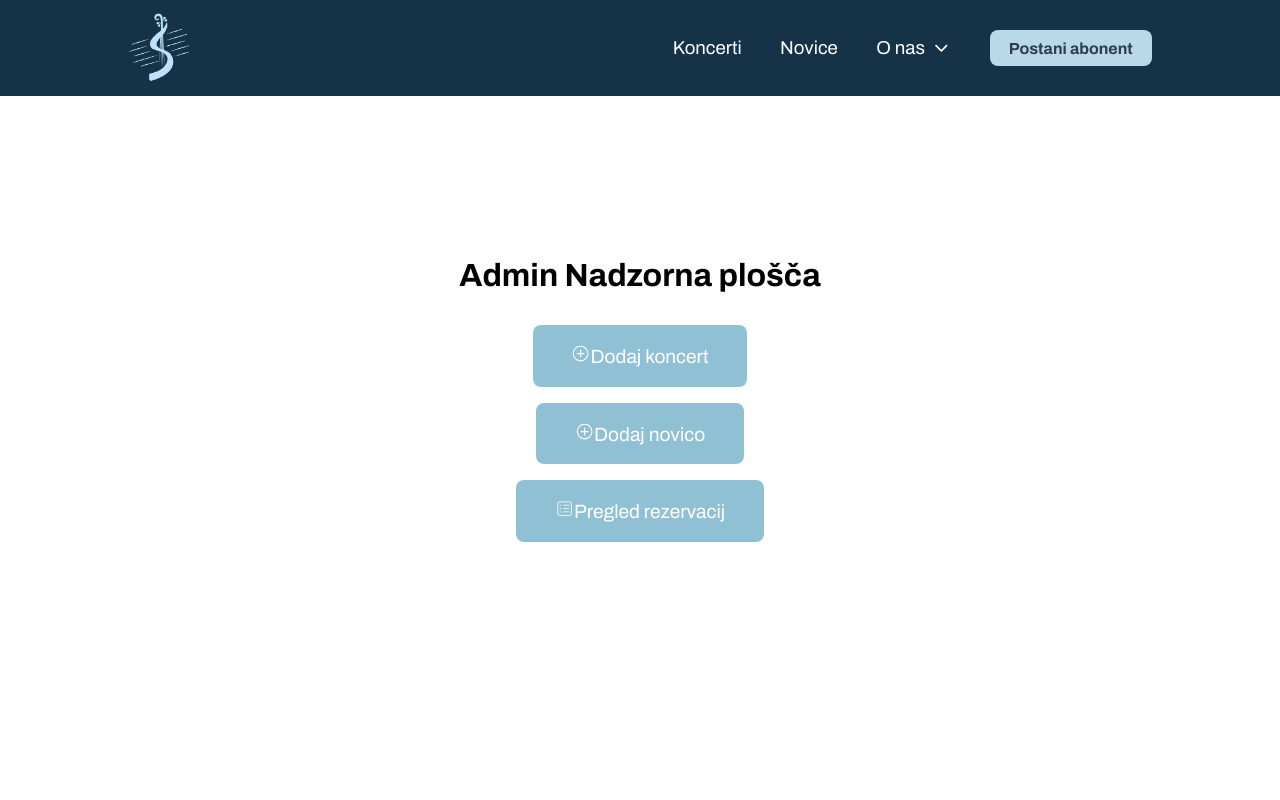
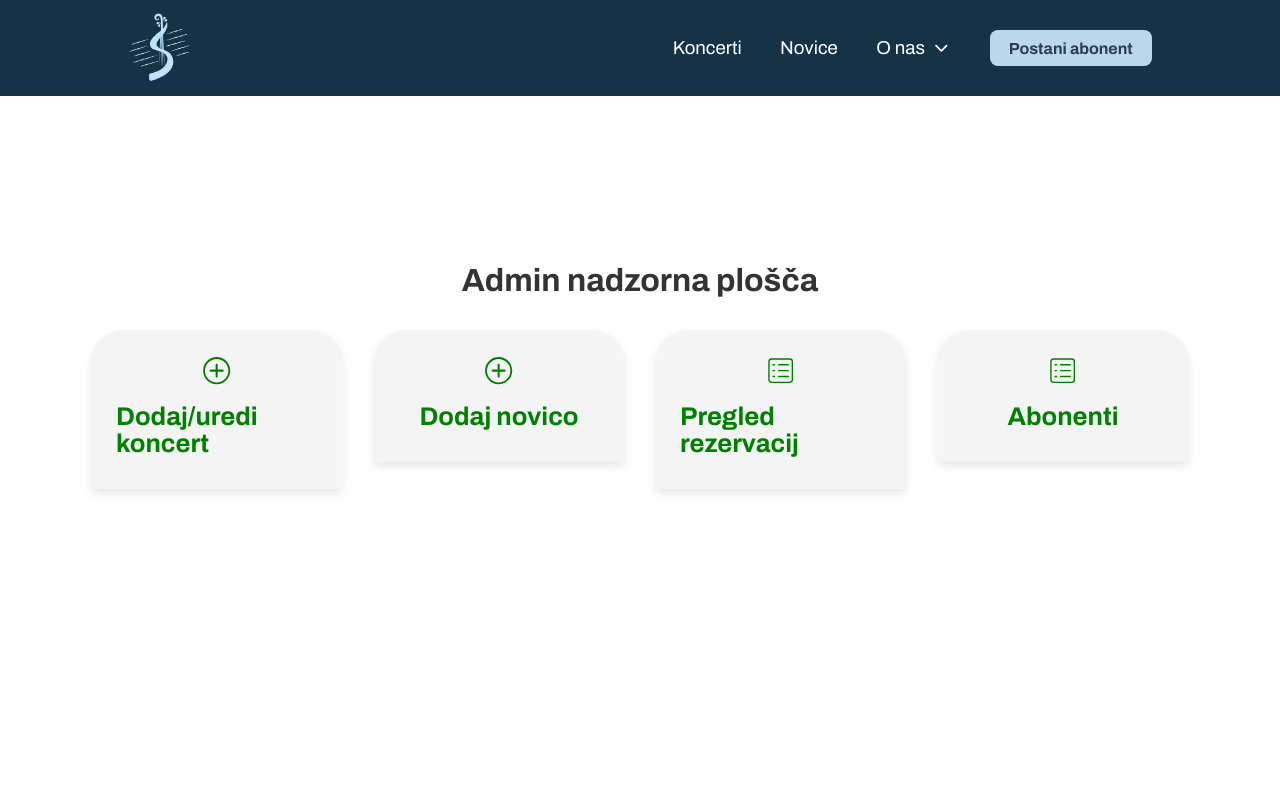
Before and after one commit to xDavdx/sma-frontend, a React (Create React App) app: page /admin-dodajaj in a window 1280 px wide. Shown: the top 800 px of the page. Built offline with nearby package versions, Linux system fonts and the light colour scheme.

Commit message:
dodan pregled abonentov

```diff
--- a/src/App.css
+++ b/src/App.css
@@ -1688,6 +1688,13 @@ img {
   transition: transform 0.2s ease;
 }
 
+.razlozeni-cikli-wrapper a {
+  color: green;
+}
+.ikone-admin-dodajanje {
+  font-size: 25pt !important;
+}
+
 .razlozeni-cikli-kartica img {
   width: 140px;
   margin-bottom: 1rem;
--- a/src/App.js
+++ b/src/App.js
@@ -14,6 +14,7 @@ import DodajNovice from "./components/dodajNovice";
 import Onas from "./components/oNas";
 import Admin from "./components/admin";
 import PregledRezervacij from "./components/pregledRezervacij";
+import PregledAbonentov from "./components/pregledAbonentov";
 import PoskrolajNavrh from "./components/poskrolajNavrh";
 import GlasbaMladih from "./components/glasbaMladih";
 import PravilnikZasebnosti from "./components/pravilnikZasebnosti";
@@ -45,6 +46,7 @@ function App() {
                   <Route path="/admin/dodaj-novice" element={<DodajNovice />} />
                   <Route path="/admin-dodajaj" element={<Admin />} />
                   <Route path="/admin/pregled-rezervacij" element={<PregledRezervacij />} />
+                  <Route path="/admin/pregled-abonentov" element={<PregledAbonentov />} />
                   <Route path="/o-nas" element={<Onas />} />
                   <Route path="/glasba-mladih" element={<GlasbaMladih />} />
                   <Route path="/pravilnik-zasebnosti" element={<PravilnikZasebnosti />} />
--- a/src/components/admin.jsx
+++ b/src/components/admin.jsx
@@ -3,30 +3,51 @@ import { Link } from "react-router-dom";
 import "./Admin.css";
 import { IoIosAddCircleOutline } from "react-icons/io";
 import { CiViewList } from "react-icons/ci";
+import LogoKlasika from "./smklasik.png";
+import LogoGlasbaM from "./smglasbamladih.png";
+import LogoKreativa from "./smkreativ.png";
+import LogoGostuje from "./smagost.png";
 
 
 
 function Admin() {
     return (
         <div className="admin-container center">
-            <div>
-                <h1>Admin Nadzorna plošča</h1>
-                <div className="admin-buttons">
+            <section className="razlozeni-cikli">
+                <h1 className="arhiv-koncertov-naslov">
+                    Admin nadzorna plošča
+                </h1>
+
+                <div className="razlozeni-cikli-wrapper">
                     <Link to="/admin/dodaj-koncerte">
-                        <button className="admin-button"><IoIosAddCircleOutline />
-                             Dodaj koncert</button>
+                        <div className="razlozeni-cikli-kartica">
+                            <h1 className="ikone-admin-dodajanje"><IoIosAddCircleOutline /></h1>
+                            <h1>Dodaj/uredi koncert</h1>
+                        </div>
                     </Link>
+
                     <Link to="/admin/dodaj-novice">
-                        <button className="admin-button"><IoIosAddCircleOutline />
-                             Dodaj novico</button>
+                        <div className="razlozeni-cikli-kartica">
+                            <h1 className="ikone-admin-dodajanje"><IoIosAddCircleOutline /></h1>
+                            <h1>Dodaj novico</h1>
+                        </div>
                     </Link>
+
                     <Link to="/admin/pregled-rezervacij">
-                        <button className="admin-button"><CiViewList />
-                            Pregled rezervacij</button>
+                        <div className="razlozeni-cikli-kartica">
+                            <h1 className="ikone-admin-dodajanje"><CiViewList /></h1>
+                            <h1>Pregled rezervacij</h1>
+                        </div>
+                    </Link>
+
+                    <Link to="/admin/pregled-abonentov">
+                        <div className="razlozeni-cikli-kartica">
+                            <h1 className="ikone-admin-dodajanje"><CiViewList /></h1>
+                            <h1>Abonenti</h1>
+                        </div>
                     </Link>
                 </div>
-
-            </div>
+            </section>
         </div>
     );
 }
--- /dev/null
+++ b/src/components/pregledAbonentov.jsx
@@ -0,0 +1,41 @@
+import React, { useEffect, useState } from "react";
+import "./Admin.css";
+
+function PregledAbonentov() {
+    const [rezervacije, setRezervacije] = useState([]);
+    const [loading, setLoading] = useState(true);
+    const [napaka, setNapaka] = useState(null);
+
+    useEffect(() => {
+        fetch(`${process.env.REACT_APP_BACKEND_URL}/abonent`)
+            .then((res) => {
+                if (!res.ok) {
+                    throw new Error("Napaka pri pridobivanju abonentov.");
+                }
+                return res.json();
+            })
+            .then((data) => {
+                setRezervacije(data);
+                setLoading(false);
+            })
+            .catch((err) => {
+                setNapaka(err.message);
+                setLoading(false);
+            });
+    }, []);
+
+    if (loading) return <h2 style={{ marginTop: "5em" }}>Nalaganje...</h2>;
+    if (napaka) return <h2>Napaka: {napaka}</h2>;
+
+
+    return (
+        <div className="pregled-rezervacij-container">
+            <h1>Pregled Abonentov</h1>
+            <div>
+                <h3>V delu..</h3>
+            </div>
+        </div>
+    );
+}
+
+export default PregledAbonentov;
```
